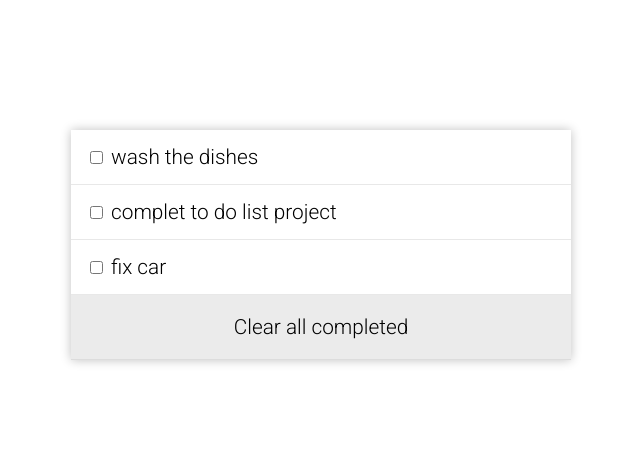
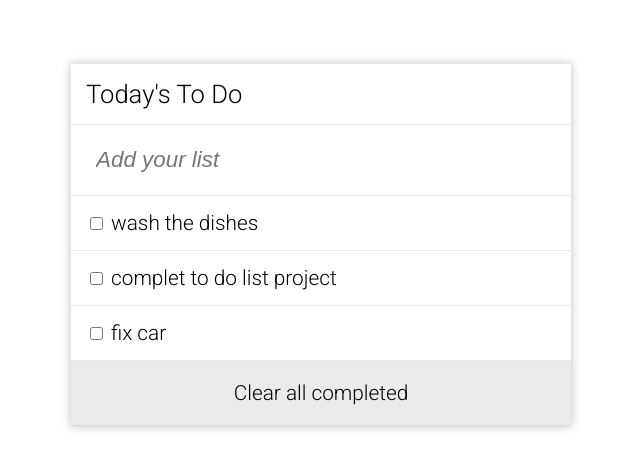
Before and after one commit to TadesseDev/To-Do-list, a website built with webpack: page src/index.html in a window 1280 px wide. Shown: the part 171-640 px from the top of the page, without its empty margins (319-959 px from the left). Built offline with nearby package versions, Linux system fonts and the light colour scheme.

Commit message:
inset task title

```diff
--- a/src/index.html
+++ b/src/index.html
@@ -7,6 +7,8 @@
 </head>
 <body>
     <ul id="to-do-lists">
+        <li><span class="title">Today's To Do</span></li>
+                        <li><label for="new-task"></label><input type="text" id="new-task" placeholder="Add your list"></li>
     </ul>
 </body>
 </html>
```
